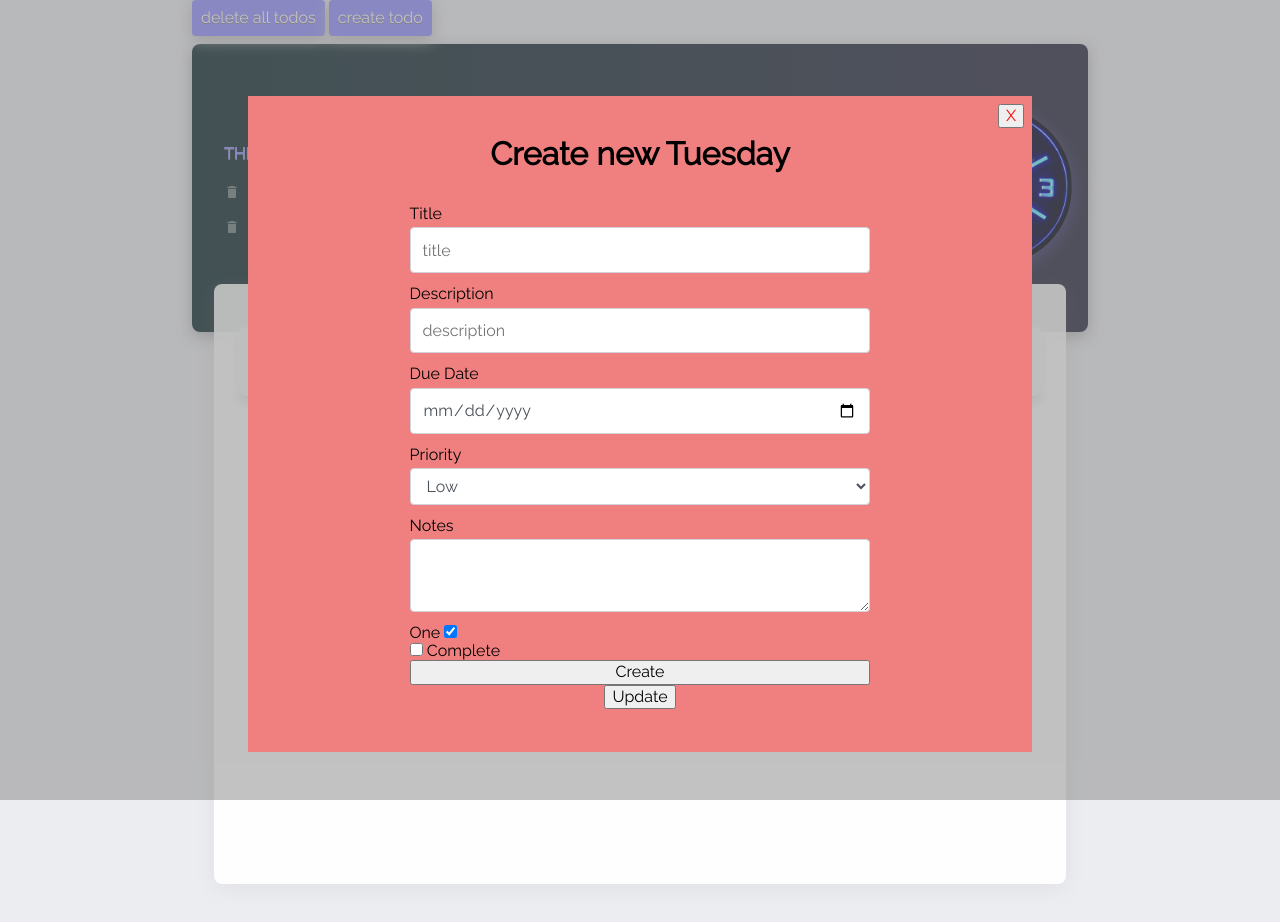
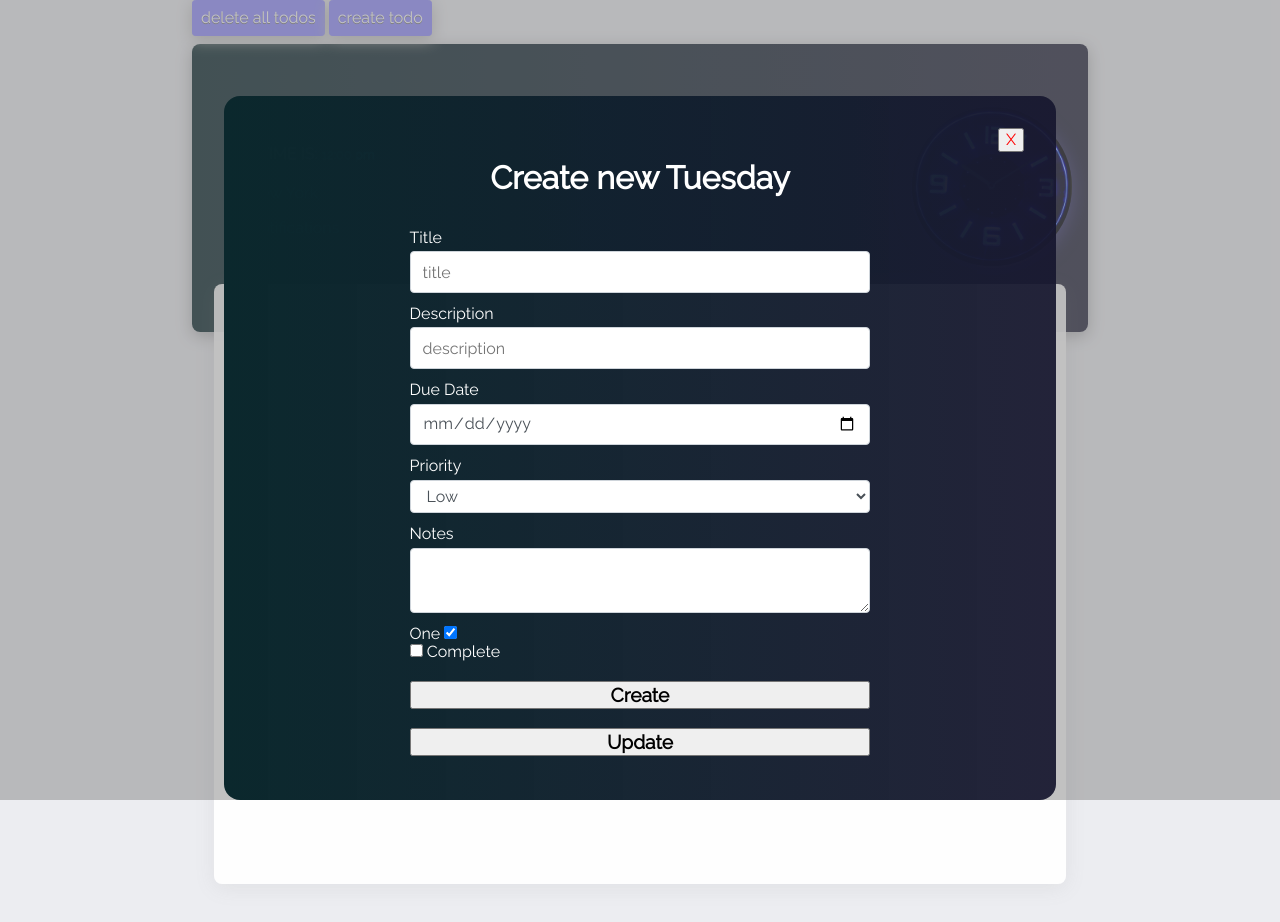
Before and after one commit to Torres-ssf/javascript-to-do-list, a website: page index.html in a window 1280 px wide. Both pictures are taken after a click on the button "create todo". Drawn offline with Linux system fonts and the light colour scheme.

Commit message:
refactor(styles, db, doc): added some styles, removed dummy data for database, added readme

```diff
--- a/index.html
+++ b/index.html
@@ -60,14 +60,14 @@
 
             <label class="container"
               >One
-              <input id="complete" type="checkbox" checked="checked" />
+              <input id="complete-one" type="checkbox" checked="checked" />
               <span class="checkmark"></span>
             </label>
             <div>
               <input id="complete" type="checkbox" />
               <label for="Complete">Complete</label>
             </div>
-            <button type="submit">Create</button>
+            <button id="form-submit" type="submit">Create</button>
           </form>
           <button id="form-update">Update</button>
         </div>
--- a/scss/main.scss
+++ b/scss/main.scss
@@ -53,12 +53,14 @@ li {
   left: 0;
 
   .modal-content {
+   border-radius: 1em;
+    color: white;
     #modal-close {
       float: right;
       color: red;
     }
-    padding: 0.5em;
-    background-color: lightcoral;
+    padding: 2em;
+    background-image: linear-gradient(90deg, #0b282d, rgba(23, 23, 47, 0.93));
     width: 60%;
     margin: 6em auto;
     height: 40em;
@@ -104,6 +106,14 @@ li {
       //     height: 1em;
       //   }
       // }
+    }
+    #form-update, #form-submit{
+      margin-top: 1em;
+      font-size: 1.2em;
+      font-weight: bold;
+    }
+    #form-update{
+      width: 60%;
     }
   }
 }
--- a/src/utilities/database.js
+++ b/src/utilities/database.js
@@ -87,7 +87,7 @@ todoDb.setup(
 
 // Db dummy test data -------------------------------
 
-todoDb.create(list);
+//todoDb.create(list);
 
 // ------------------------------------------------
 
```
Also changed, not shown: .stickler.yml, LICENSE.md (added), README.md, css/main.css, dist/main.js.
